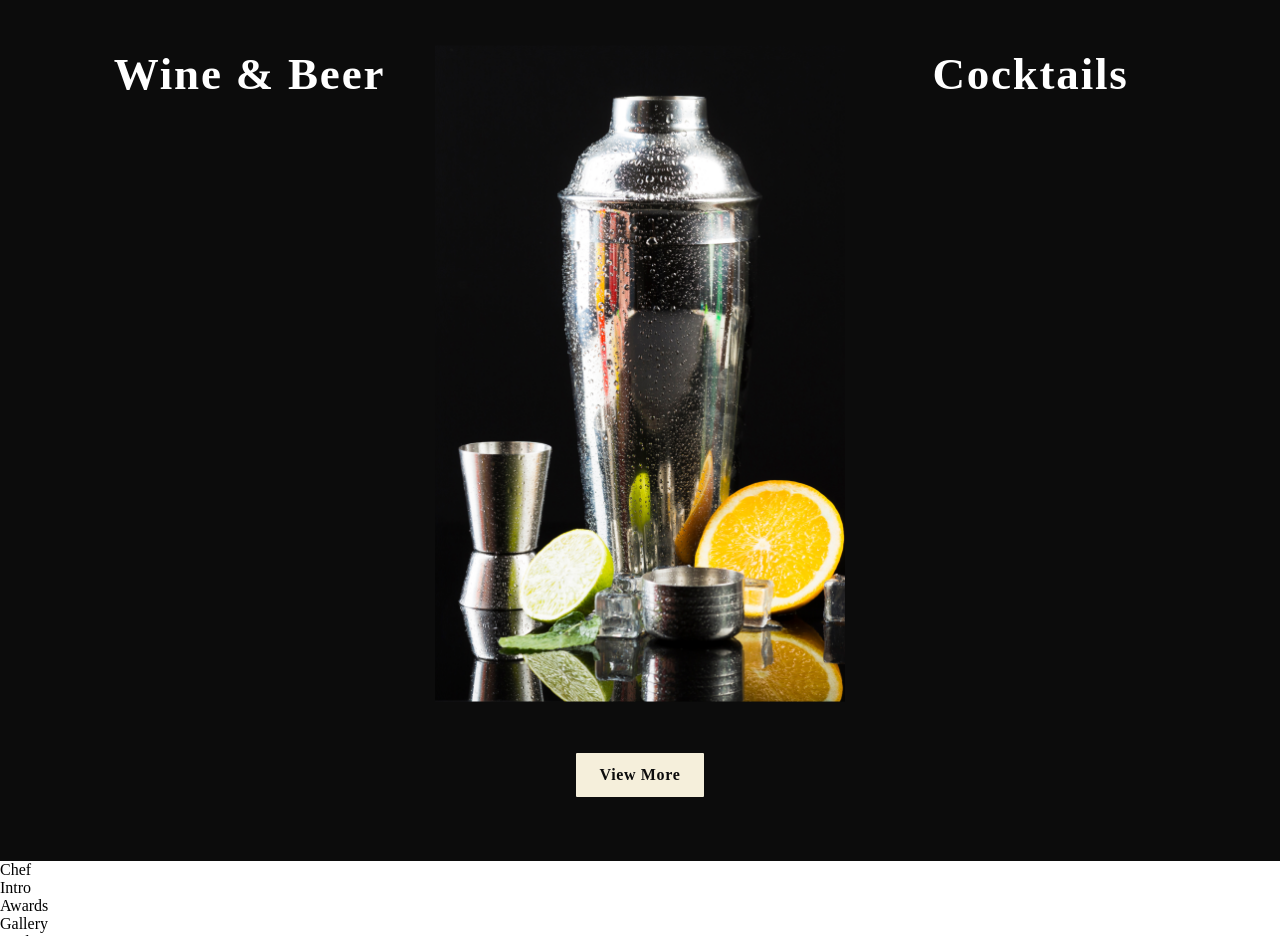
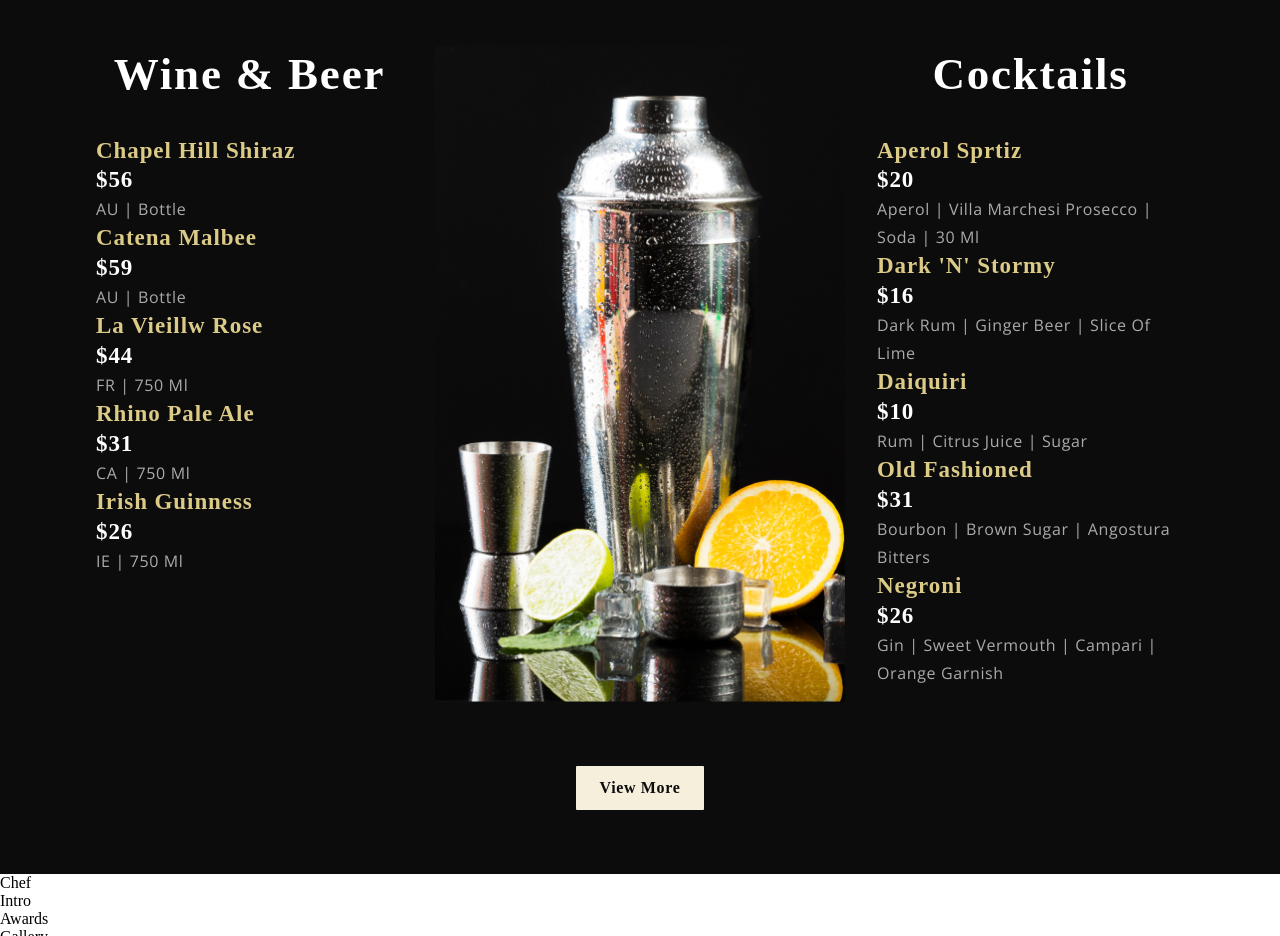
Before and after one commit to brosmar18/coffee-shop, a React (Create React App) app: page / in a window 1280 px wide. Shown: the part 2300-3236 px from the top of the page. Built offline with nearby package versions, Linux system fonts and the light colour scheme; a web font is replaced by a local one.

Commit message:
props added

```diff
--- a/src/components/MenuItem/MenuItem.jsx
+++ b/src/components/MenuItem/MenuItem.jsx
@@ -1,22 +1,22 @@
 import React from 'react';
 
 
-const MenuItem = () => {
+const MenuItem = ({ title, price, tags }) => (
   <div className="app__menuitem">
     <div className="app__menuitem-head">
       <div className="app__menuitem-name">
-                <p className="p__cormorant" style={{ color: '#DCCA87'}}>Title</p>
+        <p className="p__cormorant" style={{ color: '#DCCA87' }}>{title}</p>
+      </div>
+      <div className="app__menuitem-dash" />
+      <div className="app__menuitem-price">
+        <p className="p__cormorant">{price}</p>
       </div>
     </div>
-        <div className="app__menuitem-dash">
-            <div className="app__menuitem-price">
-                <p className="p__cormorant">Price</p>
+
+    <div className="app__menuitem-sub">
+      <p className="p__opensans" style={{ color: '#AAAAAA' }}>{tags}</p>
     </div>
   </div>
-        <div className="app__menuitem-sub">
-            <p className="p__opensans">Tags</p>
-        </div>
-    </div>
-}
+);
 
 export default MenuItem;
```
Lines whose indentation alone changed are shown as unchanged.
